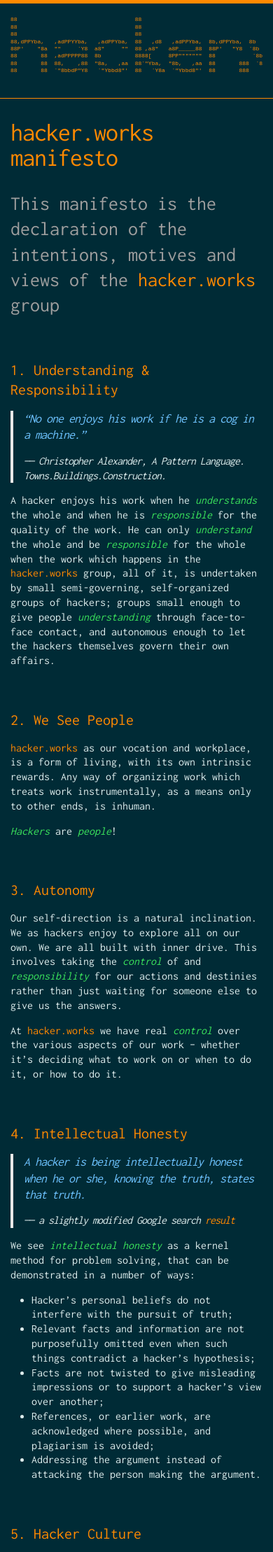
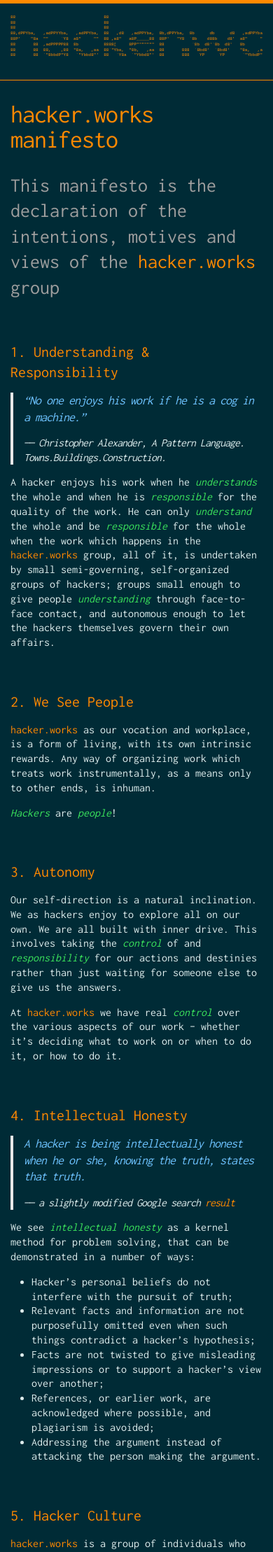
Before and after one commit to hacker-works/hacker-works.github.io, a Jekyll site: the page built from index.md, in a window 390 px wide. Shown: the top 2218 px of the page at 70% size. Built offline with Jekyll 4.4.1, drawn with Linux system fonts in a browser that asks for light colours.

```diff
--- a/_sass/_base.scss
+++ b/_sass/_base.scss
@@ -141,12 +141,26 @@ code {
 
 pre {
     padding: 8px 0px;
-    overflow-x: scroll;
+    overflow-x: hidden;
 
     > code {
         border: 0;
         padding-right: 0;
         padding-left: 0;
+    }
+}
+
+@include media-query($on-laptop) {
+    pre,
+    code {
+        font-size: 8px;
+    }
+}
+
+@include media-query($on-palm) {
+    pre,
+    code {
+        font-size: 6px;
     }
 }
 
```
